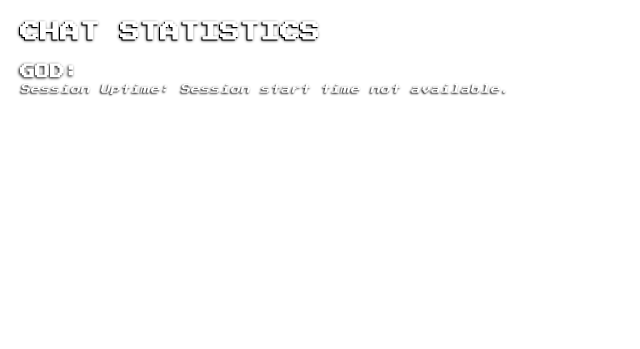
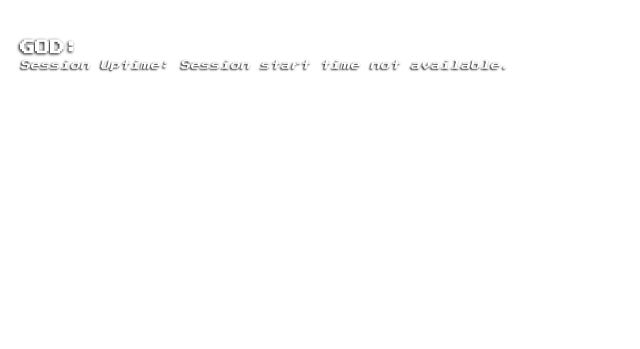
Before and after one commit to boxesp/chat_stats, a plain HTML site: page index.html in a window 1280 px wide. Shown: the whole page, without its empty margins (0-640 px from the left). Drawn offline with Linux system fonts and the light colour scheme.

Commit message:
Update index.html

```diff
--- a/index.html
+++ b/index.html
@@ -13,7 +13,7 @@
 
     <div id="pageWrapper">
         <div class="statBox">
-            <h1>Chat Statistics</h1>
+            <h1></h1>
             <h2><span id="channel-name"></span>: <span id="channel-live"></span></h2>
             <div class="sessionTime">Session Uptime: <span id="session-duration"></span></div>
             <p>Live Viewers: <span id="viewer-count"></span></p>
```
